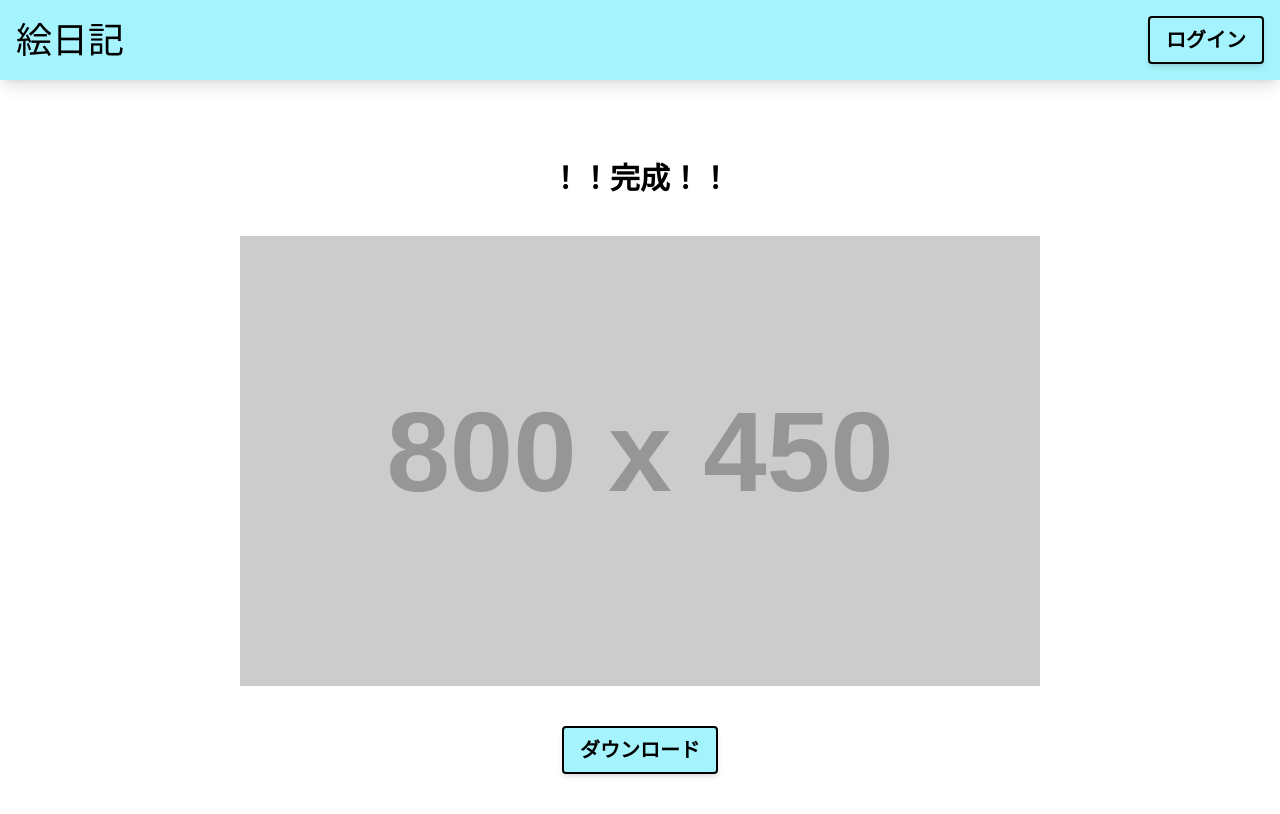
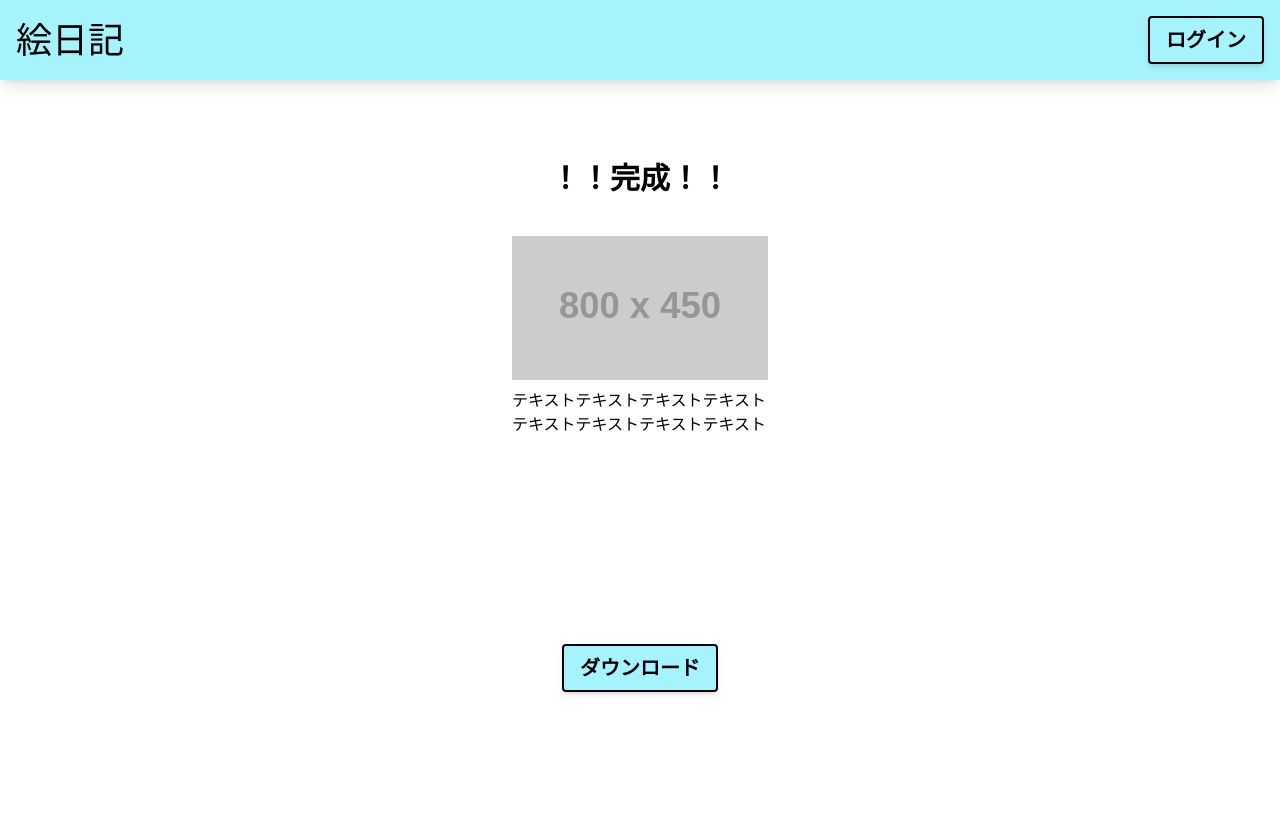
Before and after one commit to scla-sagauniv/atarime_tabetai, a Next.js app in the folder img-diary/: page /result in a window 1280 px wide. Built offline with nearby package versions, Linux system fonts and the light colour scheme.

Commit message:
#2 add Diaryコンポーネント追加

```diff
--- a/img-diary/package.json
+++ b/img-diary/package.json
@@ -16,6 +16,8 @@
     "postcss": "8.4.23",
     "react": "18.2.0",
     "react-dom": "18.2.0",
+    "react-pdf": "^6.2.2",
+    "react-to-print": "^2.14.12",
     "tailwindcss": "3.3.1"
   }
 }
--- /dev/null
+++ b/img-diary/pages/components/Diary.js
@@ -0,0 +1,18 @@
+const Diary = ({ children, ...props }) => {
+  return (
+    <>
+      <div className="flex mt-10 mx-auto flex-col container w-64 md:max-w-xl">
+        <img {...props}></img>
+        <p className="inline pb-[1px] h-56 py-2 line-">{children}</p>
+      </div>
+    </>
+    // <button
+    //   className="px-4 py-2 rounded shadow-md border-2 border-black bg-cyan-200 text-black font-bold transition-all duration-1000 ease-out hover:shadow-none disabled:cursor-default disabled:opacity-50 text-xl "
+    //   {...props}
+    // >
+    //   {children}
+    // </button>
+  );
+};
+
+export default Diary;
--- a/img-diary/pages/index.js
+++ b/img-diary/pages/index.js
@@ -3,6 +3,7 @@ import Button from "./components/Button";
 import { useState } from "react";
 import Modal from "./components/Modal";
 import Panel from "./components/Panel";
+import Router from "next/router";
 
 // モーダル参考サイト、多分ここ見たら理解しやすい
 // https://imatomix.com/imatomix/notes/1591689628000
@@ -15,7 +16,7 @@ export default function Home() {
   const[allValue, setAllValue] = useState({
     morning: "",
     noon: "",
-    evening: "",
+    evening: ""
   });
 
 
@@ -24,13 +25,6 @@ export default function Home() {
     noon: "px-8 md:py-4  my-10 md: mx-12 rounded border-2 border-black font-bold bg-white text-black  shadow-md transition-all duration-1000 ease-out hover:shadow-none disabled:cursor-default disabled:opacity-50 text-xl md:text-2xl",
     evening: "px-8 md:py-4  my-10 md: mx-12 rounded border-2 border-black font-bold bg-white text-black  shadow-md transition-all duration-1000 ease-out hover:shadow-none disabled:cursor-default disabled:opacity-50 text-xl md:text-2xl",
   });
-
-  // const Classed =()=>{
-    //   if(allValue===null){
-  //     setAddClassed("px-8 md:py-4  my-10 md: mx-12 rounded border-2 border-black font-bold bg-white text-black  shadow-md transition-all duration-1000 ease-out hover:shadow-none disabled:cursor-default disabled:opacity-50 text-xl md:text-2xl")
-  //   }
-
-  // }
 
   // 入力フォーム保存
   const saveValue = (time, tex) => {
@@ -83,10 +77,6 @@ export default function Home() {
             console.log("セーブデータ夜"+allValue.evening);
     }
   };
-  const hand_over =()=>{
-
-    console.log("zakoga");
-  }
   const[tf , setTf]=useState(true);
   const [color , setColor]=useState("bg-white");
 
@@ -98,6 +88,14 @@ export default function Home() {
       setTf(true)
       setColor("bg-white");
     }
+  }
+
+  const hand_over =()=>{
+    Router.push({
+      pathname:"/result",
+      query: allValue
+    })
+    console.log("zakoga");
   }
 
   return (
--- a/img-diary/pages/result.js
+++ b/img-diary/pages/result.js
@@ -1,15 +1,28 @@
-import { useState } from "react";
+import { useEffect, useState } from "react";
 import Button from "./components/Button";
 import Link from 'next/link';
 import Header from './components/Header';
+import { FetchStableDiffusion } from "@/lib/FetchStableDiffusion";
+import Diary from "./components/Diary";
 
 
+export default function  Home (props){
+  const [imgSrc, setImgSrc] = useState('https://placehold.jp/800x450.png')
+  const [articleTxt, setArticleTxt] = useState('テキストテキストテキストテキストテキストテキストテキストテキスト')
 
-export default function  Home (){
   const onClick_d = function (){
       console.log("konn")
   }
 
+  // useEffect(() => {
+  //   FetchStableDiffusion(props.query)
+  //   .then((data) => {
+  //     if(data){
+  //       setImgSrc(data)
+  //     }
+  //   }
+  //   )
+  // })
 
   return(
     <>
@@ -18,15 +31,13 @@ export default function  Home (){
           <Header />
           <div className="">
               <div className="text-center mt-20 text-xl font-bold md:text-3xl">！！完成！！</div>
+              <Diary src={imgSrc} >
+                {articleTxt}
+              </Diary>
               <div className="flex justify-center m-10">
-                <img  src="https://placehold.jp/800x450.png" classname=""></img>
-                </div>
-                <div className="flex justify-center m-10">
-
                 <Button onClick={onClick_d}>
                   ダウンロード
                 </Button>
-
               </div>
 
           </div>
```
Also changed, not shown: 1 other file (tests, documents, lock files or other folders). Lines whose indentation alone changed are shown as unchanged.
